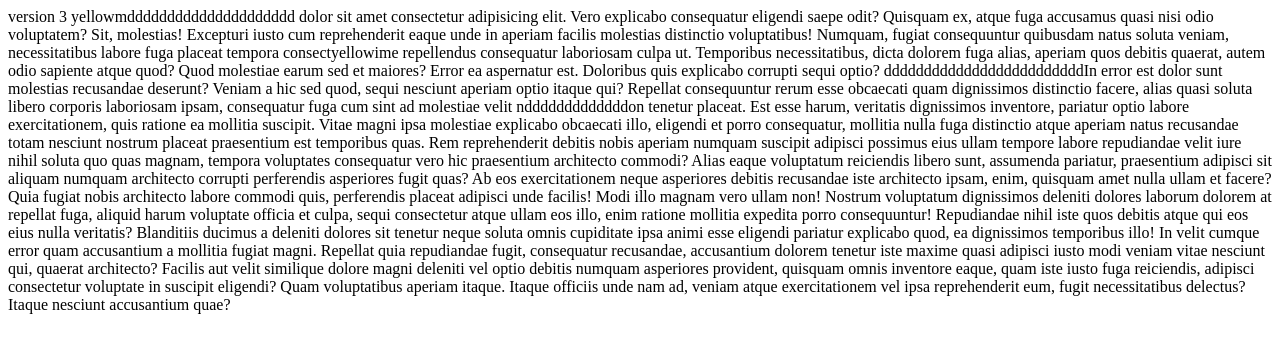
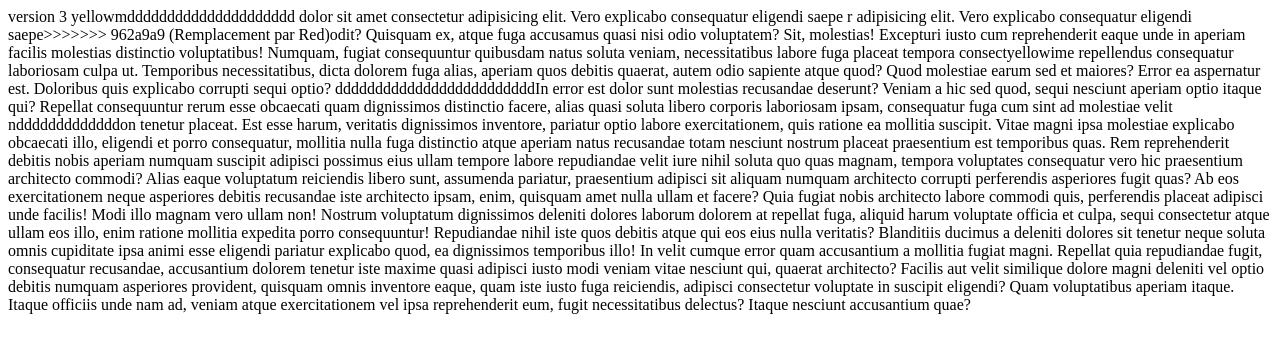
Before and after one commit to hcau/Tests, a plain HTML site: page index.html in a window 1280 px wide. Drawn offline with Linux system fonts and the light colour scheme.

```diff
--- a/index.html
+++ b/index.html
@@ -4,8 +4,9 @@
   version 3
 </head>
 
+
 yellowmddddddddddddddddddddd dolor sit amet consectetur adipisicing elit. Vero explicabo consequatur eligendi saepe
-odit? Quisquam ex,
+r adipisicing elit. Vero explicabo consequatur eligendi saepe>>>>>>> 962a9a9 (Remplacement par Red)odit? Quisquam ex,
 atque fuga accusamus quasi nisi odio voluptatem? Sit, molestias! Excepturi iusto cum reprehenderit eaque unde in aperiam
 facilis molestias distinctio voluptatibus! Numquam, fugiat consequuntur quibusdam natus soluta veniam, necessitatibus
 labore fuga placeat tempora consectyellowime repellendus consequatur laboriosam culpa ut. Temporibus necessitatibus,
```
